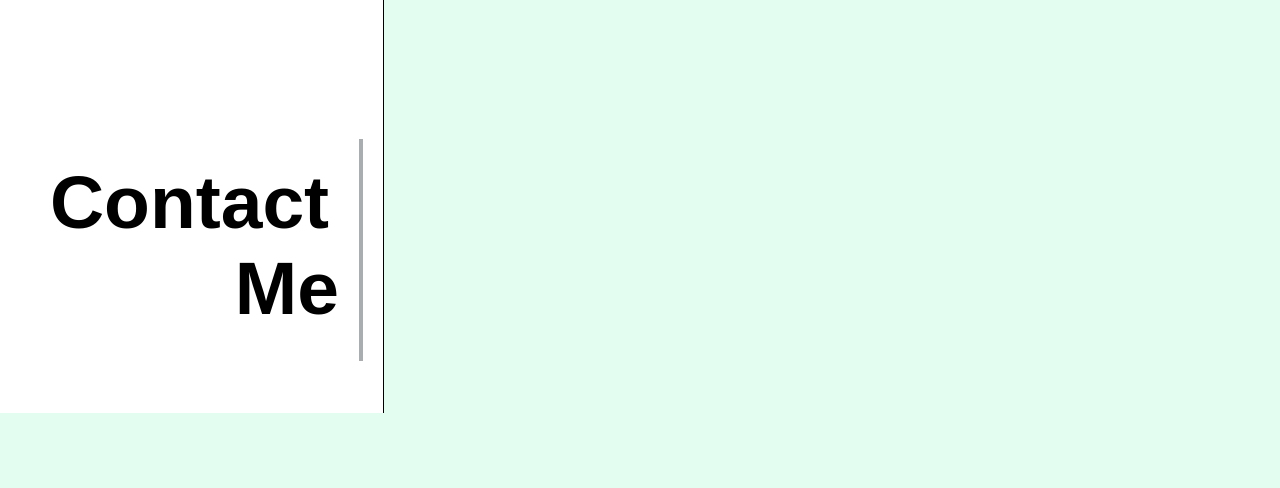
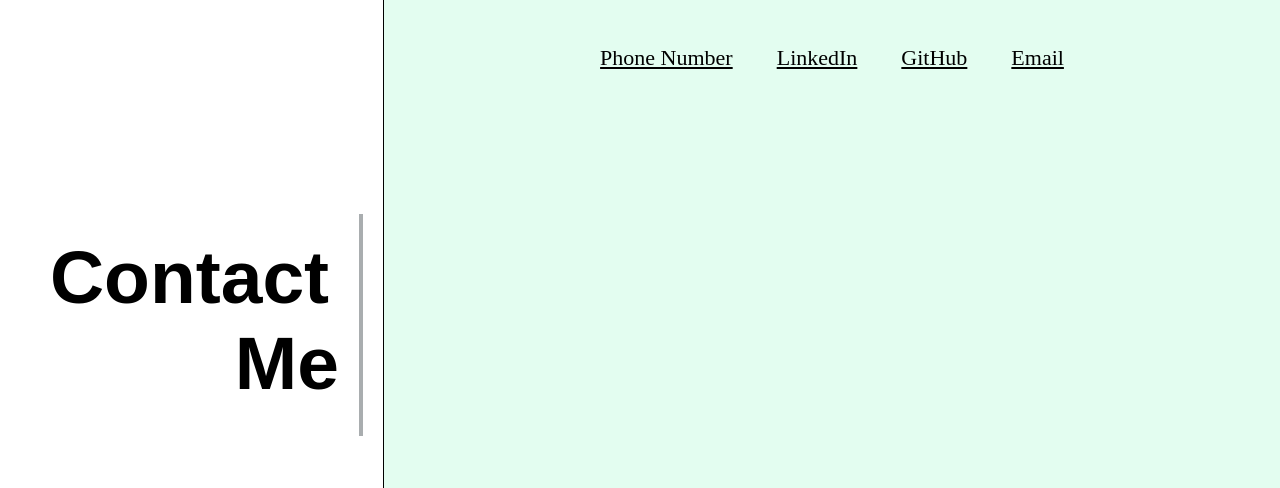
Before and after one commit to Shmeeheart/Jennifer-Goodwin, a plain HTML site: page index.html in a window 1280 px wide. Shown: the part 1341-1829 px from the top of the page. Before the commit the page ends 1754 px from the top, so only its background shows below. Drawn offline with Linux system fonts and the light colour scheme.

Commit message:
completed contact-me

```diff
--- a/assets/css/style.css
+++ b/assets/css/style.css
@@ -122,7 +122,7 @@ content {
  }
 
 .work-title {
-    margin-bottom: 600px;
+    margin-bottom: 675px;
     color: black;
     text-align-last: right;
     padding: 20px;
@@ -277,9 +277,44 @@ content {
     padding: 40px;
 }
 
-.contact-me {
+.contact-me-text {
     margin-bottom: 20px;
     padding: 50px;
     height: 300px;
-    font-family:'Times New Roman', Times, serif;
+    display: inline;
 }
+
+.contact-me-text h1 {
+    font-weight: bold;
+    letter-spacing: 0.04cm;
+    font-size: 36px;
+    margin: 20;
+}
+
+.contact-me-text nav {
+    display: inline;
+    text-align: center;
+    padding: 20px
+}
+
+.contact-me-text nav ul li {
+    display: inline;
+}
+
+.contact-me-text nav ul li a {
+    margin: 20px;
+    font-weight: lighter;
+    font-size: 22px;
+    color: black;
+}
+
+.contact-me-text nav a:hover {
+    background-color: rgb(73, 49, 207);
+}
+
+#phone p {
+    visibility: hidden;
+}
+/* End Contact Me Styling */
+
+/* End CSS */
--- a/index.html
+++ b/index.html
@@ -112,14 +112,30 @@
                     </div>
                 </div>
             </div>
+            <!-- Contact Me Section-->
+            <div class="contact-me-text">
+            <!-- Navbar -->
+                <nav>
+                    <!-- Unordered list element -->
+                    <ul>
+                        <!-- List item elements -->
+                        <li>
+                        <!-- anchor element -->
+                        <a href="#phone">Phone Number</a>
+                        </li>
+                        <li>
+                        <a href="#linkedin">LinkedIn</a>
+                        </li>
+                        <li>
+                        <a href="#github">GitHub</a>
+                        </li>
+                        <li>
+                        <a href="#email">Email</a>
+                        </li>
+                    </ul>
+                </nav>
+            </div>
         </content>
         <!-- End Content -->
-
-        <!-- Contact Me Footer-->
-            <div class="footer">
-                <div id="contact-me" class="contact-me">
-                </div>
-            </div>
-        <!-- End Footer -->
     </body>
 </html>
```
